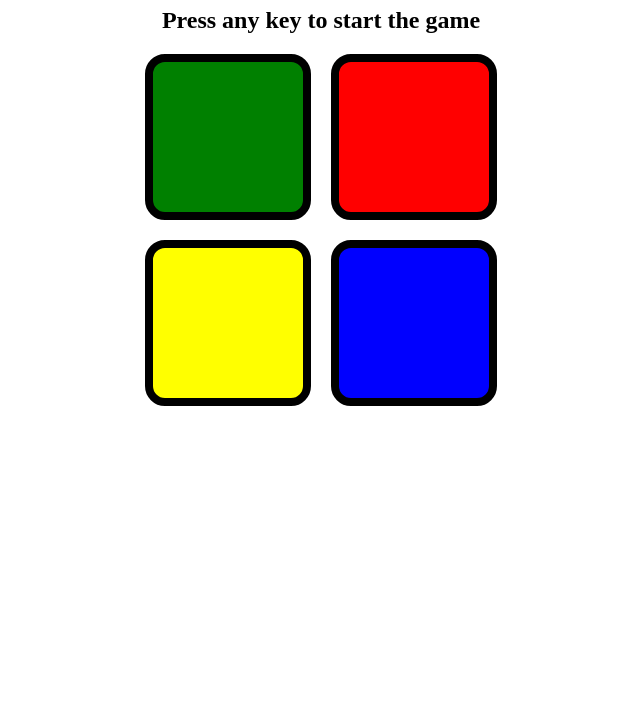
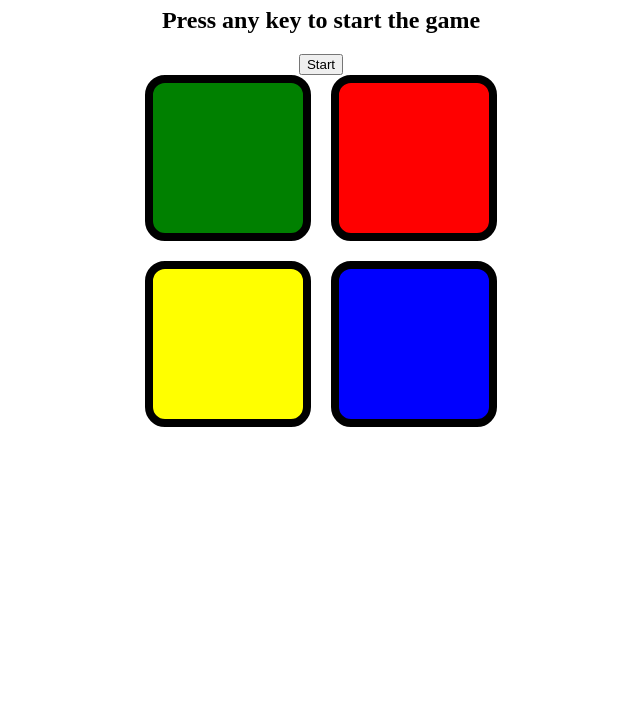
Before and after one commit to prashantrajch/simongame, a plain HTML site: page index.html in a window 1280 px wide. Shown: the part 73-800 px from the top of the page, without its empty margins (319-959 px from the left). Drawn offline with Linux system fonts and the light colour scheme.

Commit message:
Update index.html

```diff
--- a/index.html
+++ b/index.html
@@ -9,6 +9,7 @@
 <body>
     <h1>Simon Game</h1>
     <h2>Press any key to start the game</h2>
+    <button id="start" class="button">Start</button>
     <div class="container">
         <div class="box green" type="button" id="green"></div>
         <div class="box red" type="button" id="red"></div>
```
